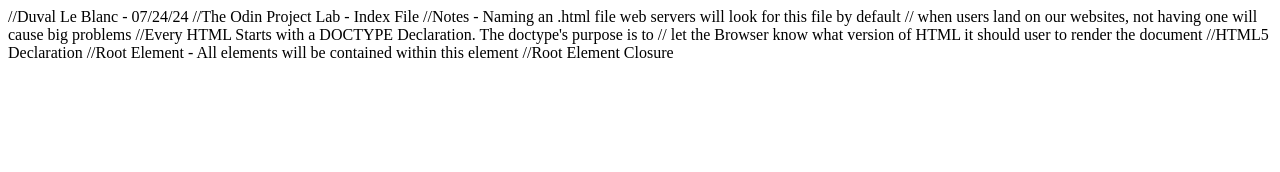
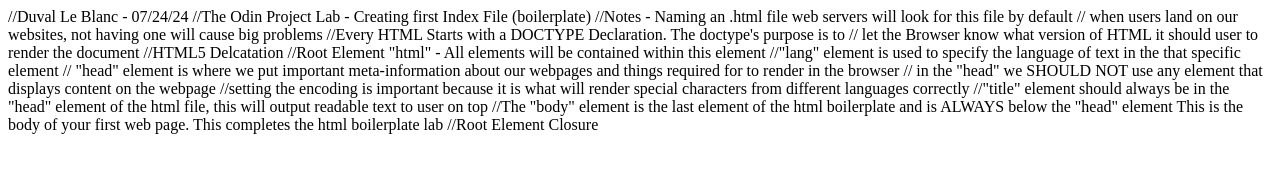
Before and after one commit to duvalleblanc/git_test, a plain HTML site: page html-boilerplate/index.html in a window 1280 px wide. Drawn offline with Linux system fonts and the light colour scheme.

Commit message:
Added head, title, body. finished lab, v2

```diff
--- a/html-boilerplate/index.html
+++ b/html-boilerplate/index.html
@@ -1,5 +1,5 @@
 //Duval Le Blanc - 07/24/24
-//The Odin Project Lab - Index File
+//The Odin Project Lab - Creating first Index File (boilerplate)
 
 //Notes - Naming an .html file web servers will look for this file by default
 // when users land on our websites, not having one will cause big problems
@@ -9,15 +9,32 @@
 
 
 
-
+//HTML5 Delcatation
 <!DOCTYPE html>
-//HTML5 Declaration
-
-//Root Element - All elements will be contained within this element
-<html lang=""en">
 
 
+//Root Element "html" - All elements will be contained within this element
+//"lang" element is used to specify the language of text in the that specific element
+<html lang="en">
 
+
+// "head" element is where we put important meta-information about our webpages and things required for to render in the browser
+// in the "head" we SHOULD NOT use any element that displays content on the webpage
+<head>
+
+    //setting the encoding is important because it is what will render special characters from different languages correctly
+    <meta charset="utf-8">
+
+        //"title" element should always be in the "head" element of the html file, this will output readable text to user on top
+        <title> First Web Page </title>
+
+
+</head>
+            //The "body" element is the last element of the html boilerplate and is ALWAYS below the "head" element
+            <body>
+                This is the body of your first web page. This completes the html boilerplate lab
+
+            </body>
 
 
 
```
